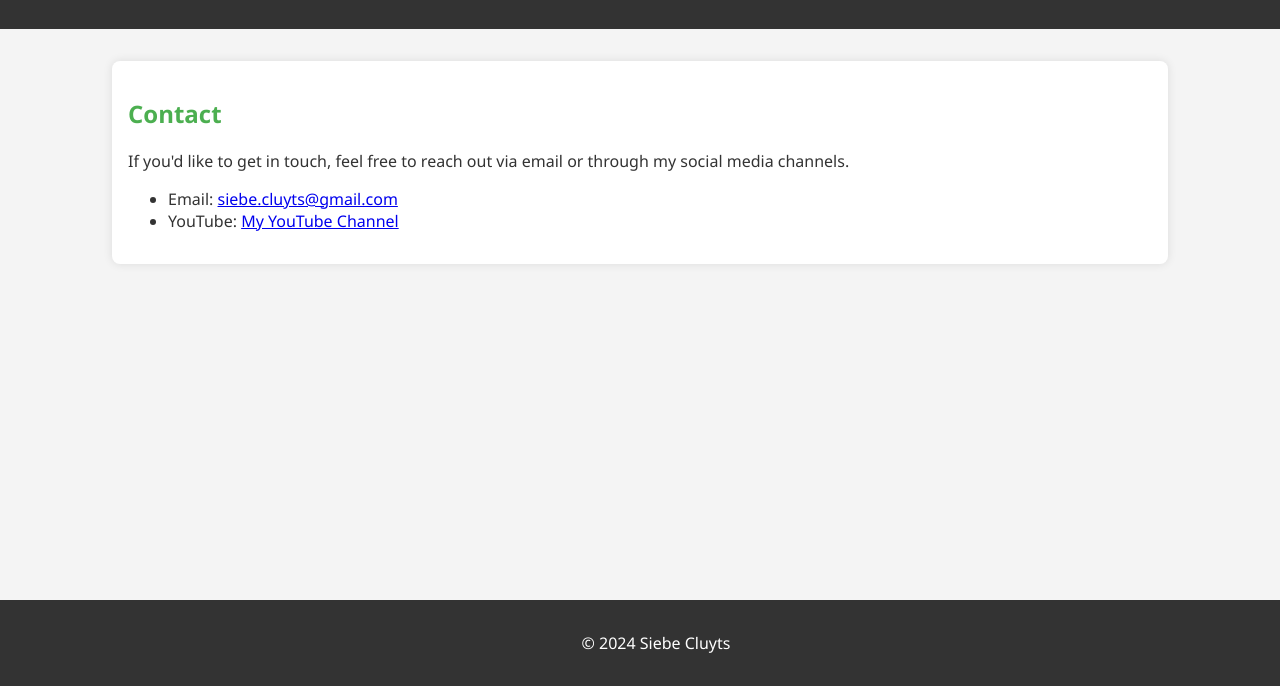
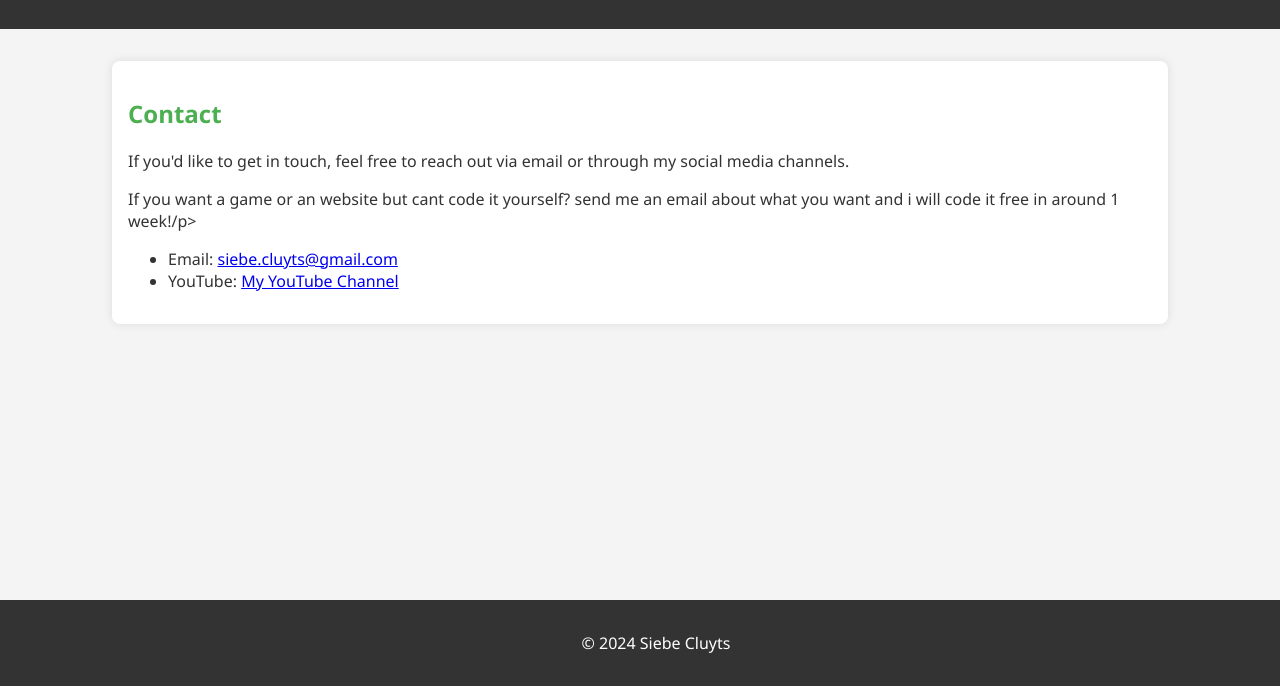
Before and after one commit to debendevanzelem/personal-website, a plain HTML site: page contact/index.html in a window 1280 px wide. Shown: the part 114-800 px from the top of the page. Drawn offline with Linux system fonts and the light colour scheme.

Commit message:
Update index.html

```diff
--- a/contact/index.html
+++ b/contact/index.html
@@ -21,6 +21,7 @@
         <section>
             <h2>Contact</h2>
             <p>If you'd like to get in touch, feel free to reach out via email or through my social media channels.</p>
+            <p> If you want a game or an website but cant code it yourself? send me an email about what you want and i will code it free in around 1 week!/p>
             <ul>
                 <li>Email: <a href="mailto:siebe.cluyts@gmail.com">siebe.cluyts@gmail.com</a></li>
                 <li>YouTube: <a href="https://www.youtube.com/@DeBendeVanZelem" target="_blank">My YouTube Channel</a></li>
```
